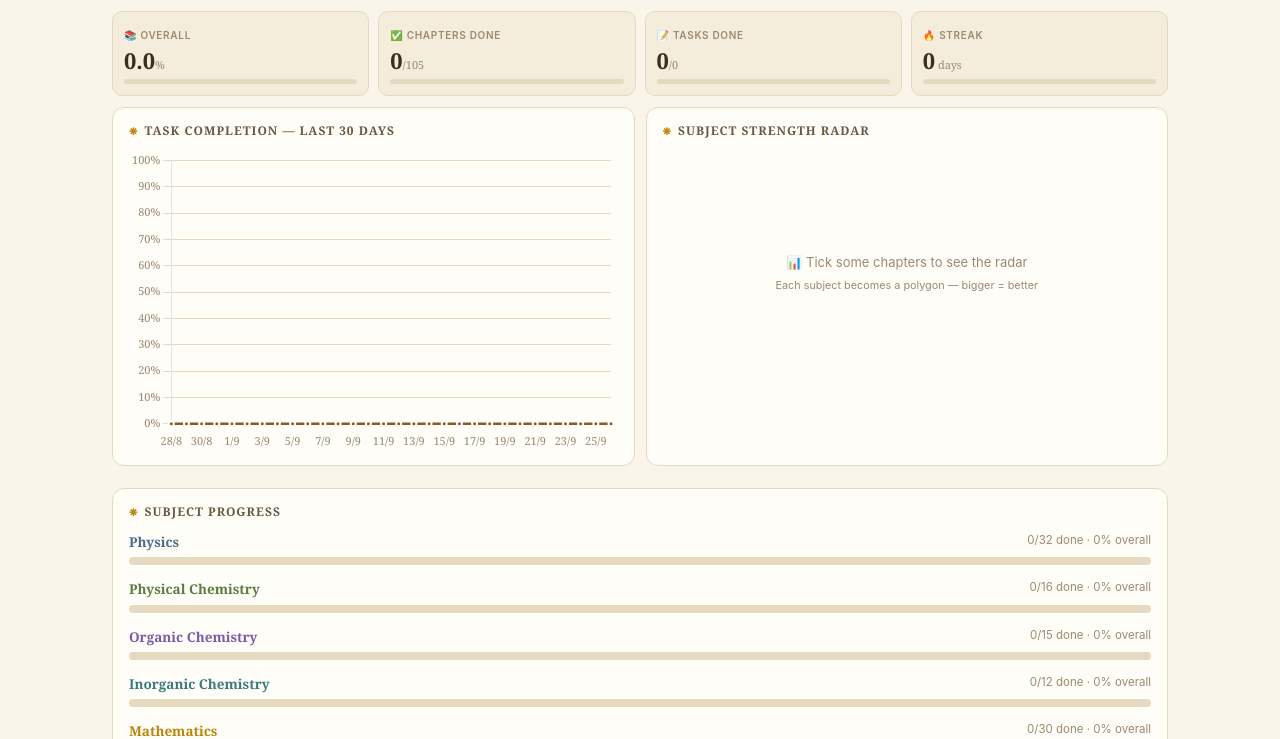
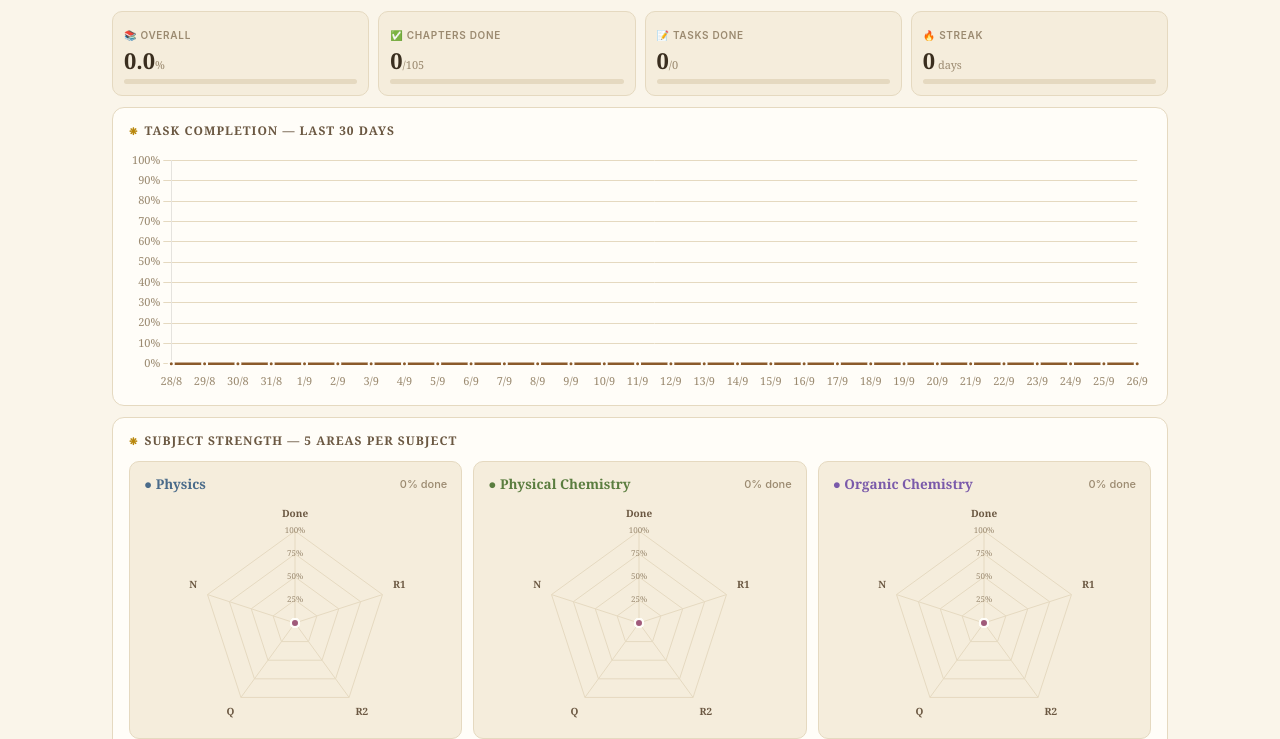
Before and after one commit to virajkaim970-ai/tracker, a plain HTML site: page index.html in a window 1280 px wide. Shown: the part 61-800 px from the top of the page. Drawn offline with nearby package versions, Linux system fonts and the light colour scheme.

Commit message:
Update index.html

```diff
--- a/index.html
+++ b/index.html
@@ -34,11 +34,18 @@ nav button.on{background:var(--acc);color:#fff;font-weight:600}
 .stat .vl small{font-size:11px;color:var(--mut);font-weight:500}
 .bar{height:5px;background:var(--ln);border-radius:99px;overflow:hidden;margin-top:7px}
 .bar i{display:block;height:100%;background:var(--acc);border-radius:99px;transition:width .4s}
-.chartbox{position:relative;height:300px}
-.chart-fallback{text-align:center;color:var(--mut);padding:100px 10px;font-size:13px;line-height:1.7}
+.chartbox{position:relative;height:240px}
+.chart-fallback{text-align:center;color:var(--mut);padding:80px 10px;font-size:13px;line-height:1.7}
 .grid2{display:grid;grid-template-columns:1fr 1fr;gap:11px;margin-bottom:11px}
 @media(max-width:800px){.grid2{grid-template-columns:1fr}}
-@media(max-width:500px){.chartbox{height:360px}}
+
+/* Subject radar grid */
+.radar-grid{display:grid;grid-template-columns:repeat(auto-fit,minmax(280px,1fr));gap:11px}
+.radar-card{background:var(--p2);border:1px solid var(--ln);border-radius:10px;padding:12px 10px 8px}
+.radar-card .title{display:flex;justify-content:space-between;align-items:center;padding:0 4px 6px;font-family:Georgia,serif;font-weight:700;font-size:13.5px}
+.radar-card .title span:last-child{font-family:-apple-system,system-ui,sans-serif;font-weight:500;font-size:11px;color:var(--mut)}
+.radar-card .rbox{position:relative;height:230px}
+
 .subj-bar{margin-bottom:14px}
 .subj-bar .row1{display:flex;justify-content:space-between;font-size:12.5px;margin-bottom:5px}
 .subj-bar .row1 b{font-family:Georgia,serif;font-size:13.5px}
@@ -99,11 +106,13 @@ input:focus,textarea:focus{border-color:var(--acc)}
 
 <section id="dash" class="panel on">
   <div class="stats" id="stats" style="margin-bottom:11px"></div>
-  <div class="grid2">
-    <div class="card"><h3>Task Completion — Last 30 Days</h3>
-      <div class="chartbox"><canvas id="c1"></canvas></div></div>
-    <div class="card"><h3>Subject Strength Radar</h3>
-      <div class="chartbox"><canvas id="c2"></canvas></div></div>
+  <div class="card">
+    <h3>Task Completion — Last 30 Days</h3>
+    <div class="chartbox"><canvas id="c1"></canvas></div>
+  </div>
+  <div class="card">
+    <h3>Subject Strength — 5 Areas Per Subject</h3>
+    <div class="radar-grid" id="radarGrid"></div>
   </div>
   <div class="card"><h3>Subject Progress</h3><div id="subjBars"></div></div>
 </section>
@@ -148,7 +157,7 @@ input:focus,textarea:focus{border-color:var(--acc)}
 <div id="toast"></div>
 
 <script>
-/* ═══ FULL JEE SYLLABUS (correctly categorized) ═══ */
+/* ═══ FULL JEE SYLLABUS ═══ */
 const SYL = {
   Physics: [
     "Units & Measurements","Kinematics 1D","Kinematics 2D & Projectile","Laws of Motion","Friction",
@@ -201,7 +210,7 @@ const SCLR = {
   Physics: "#4a6b8a",
   "Physical Chemistry": "#5a7d3f",
   "Organic Chemistry": "#7a5aaa",
-  "Inorganic Chemistry": "#3a7a7a",   /* ✅ FIX #9 — teal, distinct from purple */
+  "Inorganic Chemistry": "#3a7a7a",
   Mathematics: "#b8860b"
 };
 const KEY = "study-tracker-v5";
@@ -212,7 +221,6 @@ try { S = JSON.parse(localStorage.getItem(KEY) || '{}'); } catch(e) { S = {}; }
 S.ch = S.ch || {};
 S.tk = S.tk || {};
 
-/* ✅ FIX #2 — save with error handling */
 const save = () => {
   try { localStorage.setItem(KEY, JSON.stringify(S)); }
   catch(e) { toast("⚠ Storage full — export a backup!"); }
@@ -232,17 +240,16 @@ function toast(msg) {
   t._ = setTimeout(() => t.classList.remove("on"), 2000);
 }
 
+function esc(s) {
+  return String(s).replace(/[&<>"']/g, c => ({
+    "&":"&amp;","<":"&lt;",">":"&gt;",'"':"&quot;","'":"&#39;"
+  }[c]));
+}
+
 function chState(sub, name) {
   const k = sub + '|' + name;
   if (!S.ch[k]) S.ch[k] = { c:false, r1:false, r2:false, q:false, n:false };
   return S.ch[k];
-}
-
-/* ✅ FIX #12 — safe HTML escape helper */
-function esc(s) {
-  return String(s).replace(/[&<>"']/g, c => ({
-    "&":"&amp;","<":"&lt;",">":"&gt;",'"':"&quot;","'":"&#39;"
-  }[c]));
 }
 
 /* ═══ STATS ═══ */
@@ -298,6 +305,7 @@ if (HAS_CHART) {
 const gridC = { color: "#e5d9c0", drawBorder: false };
 const tickC = { color: "#9b8a70" };
 
+/* Task line chart */
 function drawTaskChart() {
   if (!HAS_CHART) return;
   if (charts.c1) charts.c1.destroy();
@@ -331,60 +339,103 @@ function drawTaskChart() {
   });
 }
 
-function drawSubjectChart() {
-  if (!HAS_CHART) return;
-  const box = $("#c2") && $("#c2").parentElement;
+/* ⭐ NEW — One radar per subject */
+function drawSubjectRadars() {
+  const grid = $("#radarGrid");
 
-  /* ✅ FIX #13 — placeholder when everything is zero */
-  if (SUBS.every(s => subjectStats(s).overall === 0)) {
-    if (charts.c2) { charts.c2.destroy(); charts.c2 = null; }
-    if (box) box.innerHTML = '<div class="chart-fallback">📊 Tick some chapters to see the radar<br><small>Each subject becomes a polygon — bigger = better</small></div>';
+  /* Build/refresh the grid skeleton */
+  const isDark = document.body.classList.contains("dark");
+  const gridColor = isDark ? "#2a3140" : "#e5d9c0";
+  const tickColor = isDark ? "#7a7565" : "#9b8a70";
+  const lblColor = isDark ? "#b8a890" : "#6b5842";
+
+  if (!grid.querySelector(".radar-card")) {
+    grid.innerHTML = SUBS.map(sub => {
+      const s = subjectStats(sub);
+      const donePct = s.total ? (s.cnt.c / s.total * 100).toFixed(0) : 0;
+      return `<div class="radar-card" data-sub="${esc(sub)}">
+        <div class="title" style="color:${SCLR[sub]}">
+          <span>● ${esc(sub)}</span>
+          <span>${donePct}% done</span>
+        </div>
+        <div class="rbox"><canvas id="rad-${SUBS.indexOf(sub)}"></canvas></div>
+      </div>`;
+    }).join("");
+  }
+
+  /* Draw or refresh each radar */
+  SUBS.forEach((sub, idx) => {
+    const cv = document.getElementById("rad-" + idx);
+    if (!cv) return;
+    const st = subjectStats(sub);
+    const allZero = METRICS.every(m => st.pct[m.k] === 0);
+
+    if (charts["rad" + idx]) { charts["rad" + idx].destroy(); charts["rad" + idx] = null; }
+
+    if (allZero && !HAS_CHART) {
+      cv.parentElement.innerHTML = '<div class="chart-fallback" style="padding:60px 10px;font-size:12px">No data yet</div>';
       return;
     }
-  if (box && !box.querySelector("canvas")) {
-    box.innerHTML = '<canvas id="c2"></canvas>';
+
+    if (!HAS_CHART) {
+      cv.parentElement.innerHTML = '<div class="chart-fallback" style="padding:60px 10px;font-size:12px">📉 Chart.js unavailable</div>';
+      return;
     }
-  if (charts.c2) charts.c2.destroy();
 
-  const labels = METRICS.map(m => m.full);
-  const datasets = SUBS.map(sub => {
-    const st = subjectStats(sub);
-    return {
+    charts["rad" + idx] = new Chart(cv, {
+      type: "radar",
+      data: {
+        labels: METRICS.map(m => m.lbl),
+        datasets: [{
           label: sub,
           data: METRICS.map(m => st.pct[m.k]),
-      backgroundColor: SCLR[sub] + "22",
+          backgroundColor: SCLR[sub] + "44",
           borderColor: SCLR[sub],
           borderWidth: 2,
-      pointBackgroundColor: SCLR[sub],
+          pointBackgroundColor: METRICS.map(m => m.color),
           pointBorderColor: "#fffdf8",
           pointBorderWidth: 2,
           pointRadius: 4,
           pointHoverRadius: 6
-    };
-  });
-  charts.c2 = new Chart($("#c2"), {
-    type: "radar",
-    data: { labels, datasets },
+        }]
+      },
       options: {
         responsive: true, maintainAspectRatio: false,
         plugins: {
-        legend: { position: "bottom",
-          labels: { padding: 12, usePointStyle: true, pointStyle: "circle",
-            boxWidth: 8, font: { size: 11 } } },
-        tooltip: { backgroundColor: "#3a2e1f", padding: 11,
-          callbacks: { label: c => " " + c.dataset.label + ": " + c.parsed.r.toFixed(0) + "%" } }
+          legend: { display: false },
+          tooltip: {
+            backgroundColor: "#3a2e1f", padding: 10,
+            callbacks: {
+              title: items => METRICS[items[0].dataIndex].full,
+              label: c => " " + c.parsed.r.toFixed(0) + "% (" + st.cnt[METRICS[c.dataIndex].k] + "/" + st.total + ")"
+            }
+          }
         },
         scales: {
           r: {
             beginAtZero: true, max: 100,
-          ticks: { stepSize: 25, color: "#9b8a70", backdropColor: "transparent",
-            font: { size: 9 }, callback: v => v + "%" },
-          grid: { color: "#e5d9c0" },
-          angleLines: { color: "#e5d9c0" },
-          pointLabels: { color: "#6b5842", font: { size: 10, weight: "600" } }
+            ticks: {
+              stepSize: 25, color: tickColor,
+              backdropColor: "transparent",
+              font: { size: 8 },
+              showLabelBackdrop: false,
+              callback: v => v + "%"
+            },
+            grid: { color: gridColor },
+            angleLines: { color: gridColor },
+            pointLabels: { color: lblColor, font: { size: 10, weight: "600" } }
           }
         }
       }
+    });
+  });
+
+  /* Update the % done badge live */
+  grid.querySelectorAll(".radar-card").forEach(card => {
+    const sub = card.dataset.sub;
+    const s = subjectStats(sub);
+    const donePct = s.total ? (s.cnt.c / s.total * 100).toFixed(0) : 0;
+    card.querySelector(".title span:last-child").textContent = donePct + "% done";
   });
 }
 
@@ -427,7 +478,7 @@ function renderDash() {
   }).join("");
 
   drawTaskChart();
-  drawSubjectChart();
+  drawSubjectRadars();
 }
 
 /* ═══ CHAPTERS ═══ */
@@ -455,7 +506,6 @@ function renderChapters() {
   $("#chlist").innerHTML = html;
 }
 
-/* ✅ FIX #1 — header updates live when a metric is toggled */
 document.addEventListener("click", e => {
   const b = e.target.closest && e.target.closest(".met");
   if (!b) return;
@@ -467,7 +517,7 @@ document.addEventListener("click", e => {
   save();
   b.classList.toggle("on", st[k]);
 
-  // Live update the subject header
+  /* Live update the subject header */
   const s = subjectStats(sub);
   const hdr = document.querySelector(`.subj-hdr[data-sub="${CSS.escape(sub)}"]`);
   if (hdr) {
@@ -531,7 +581,6 @@ document.addEventListener("click", e => {
     if (t) { t.done = !t.done; save(); renderTasks(); }
     return;
   }
-  /* ✅ FIX #11 — confirm before delete */
   const d = e.target.closest && e.target.closest(".del");
   if (d && d.dataset.d) {
     if (!confirm("Delete this task?")) return;
@@ -592,7 +641,6 @@ $("#themeBtn").onclick = () => {
   localStorage.setItem("theme", dark ? "dark" : "light");
   applyTheme();
   if (HAS_CHART) {
-    /* ✅ FIX #7 — update global defaults too */
     Chart.defaults.color = dark ? "#7a7565" : "#9b8a70";
     Object.values(charts).forEach(c => {
       if (!c) return;
@@ -619,7 +667,7 @@ $("#themeBtn").onclick = () => {
           }
         }
         c.update();
-      } catch(e) { /* ignore */ }
+      } catch(e) {}
     });
   }
 };
@@ -652,7 +700,7 @@ $("#file").onchange = e => {
   e.target.value = "";
 };
 
-/* ✅ FIX #3 — clean up orphaned data from old subject names */
+/* Clean orphaned data */
 function cleanupOrphans() {
   const validSubs = new Set(SUBS);
   let changed = false;
@@ -669,17 +717,16 @@ function cleanupOrphans() {
   if (changed) save();
 }
 
-/* ✅ FIX #4 — keep the "add task" date in sync with today */
+/* Midnight date sync */
 setInterval(() => {
   const td = $("#td");
   if (td && td.value < today()) td.value = today();
 }, 60000);
-/* Also refresh at midnight — check every minute is enough */
 
-/* ✅ FIX #6 — show message if Chart.js failed to load */
+/* Chart.js fallback */
 function showChartFallback() {
   document.querySelectorAll(".chartbox").forEach(c => {
-    c.innerHTML = '<div class="chart-fallback">📉 Charts unavailable<br><small>Chart.js CDN could not load — check your internet connection</small></div>';
+    c.innerHTML = '<div class="chart-fallback">📉 Charts unavailable<br><small>Chart.js CDN could not load</small></div>';
   });
 }
 
```
Lines whose indentation alone changed are shown as unchanged.
